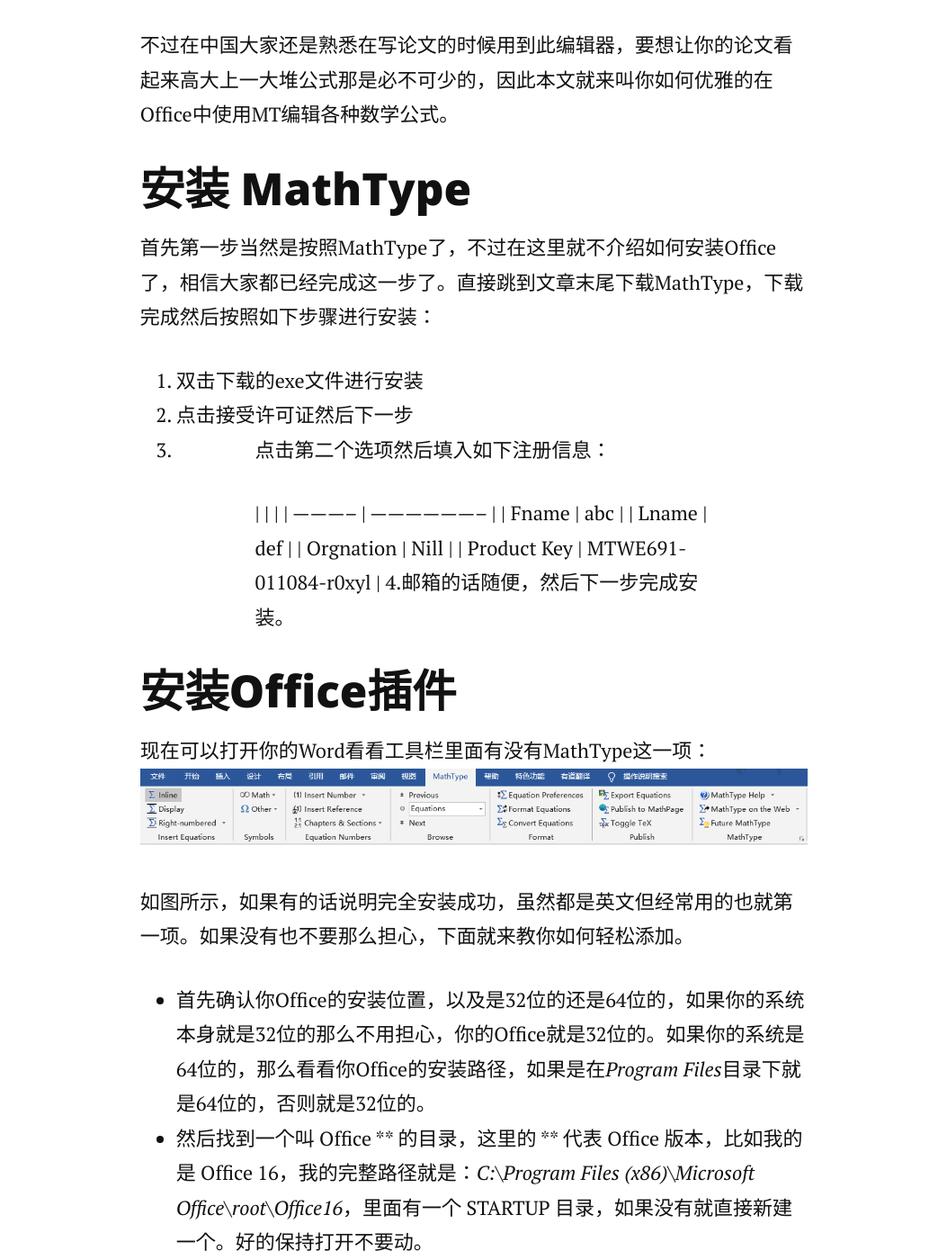
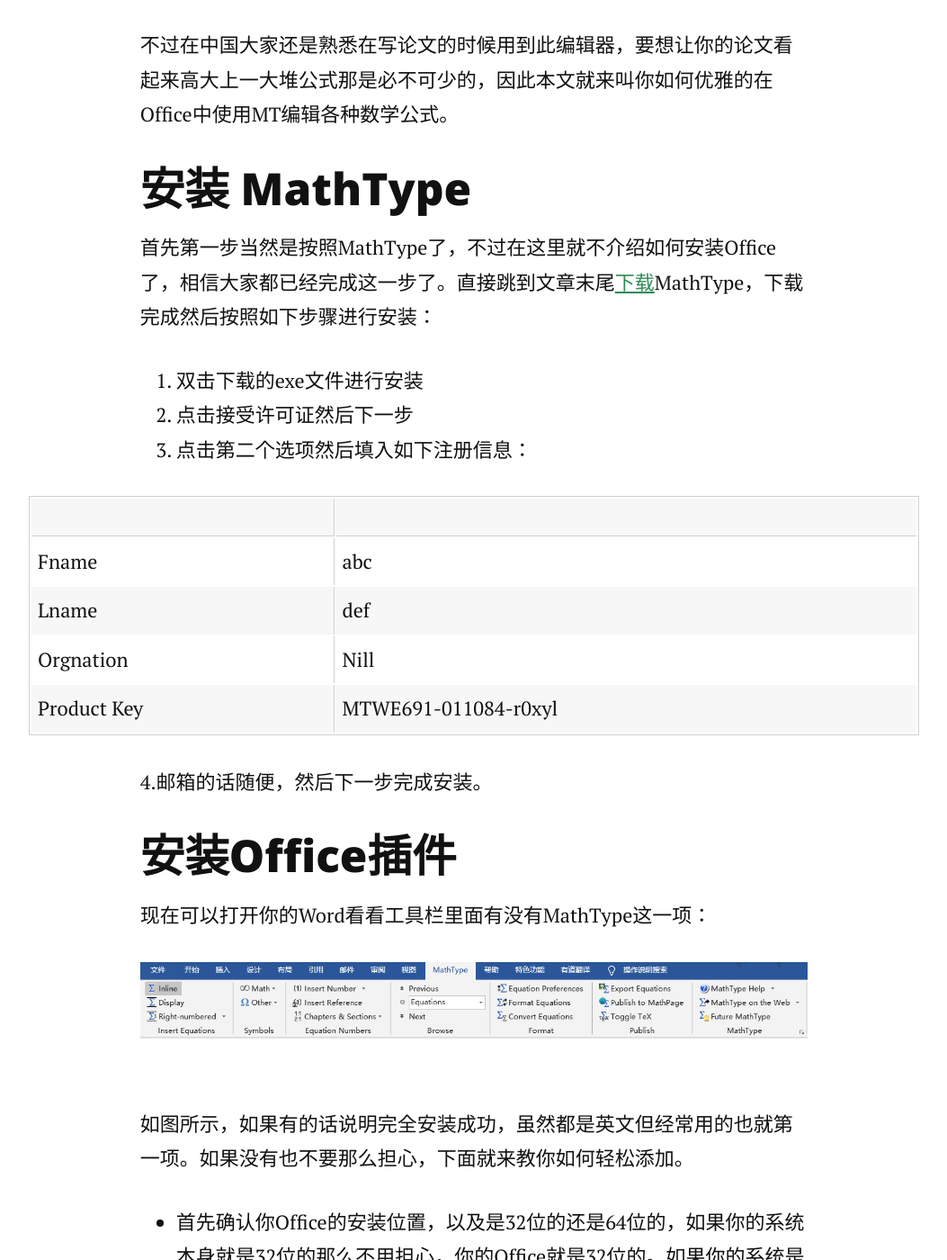
Before and after one commit to soragui/soragui.github.io, a Jekyll site: the page built from _posts/2019-09-01-MathType Office 插件安装指南.md, in a window 1280 px wide and 1400 px high, scrolled down 774 px. Shown: the whole window at 90% size, without its empty margins (113-1166 px from the left). Built offline with Jekyll 4.4.1, drawn with Linux system fonts in a browser that asks for light colours; nearby versions of some CDN libraries; our own code applies the rules of GitHub Pages for plain Markdown files; comment, search, counter and statistics services are not loaded.

Commit message:
Update 2019-09-01-MathType Office 插件安装指南.md

```diff
--- a/_posts/2019-09-01-MathType Office 插件安装指南.md
+++ b/_posts/2019-09-01-MathType Office 插件安装指南.md
@@ -4,23 +4,26 @@
 不过在中国大家还是熟悉在写论文的时候用到此编辑器，要想让你的论文看起来高大上一大堆公式那是必不可少的，因此本文就来叫你如何优雅的在Office中使用MT编辑各种数学公式。
 
 ## 安装 MathType
-首先第一步当然是按照MathType了，不过在这里就不介绍如何安装Office了，相信大家都已经完成这一步了。直接跳到文章末尾下载MathType，下载完成然后按照如下步骤进行安装：
+首先第一步当然是按照MathType了，不过在这里就不介绍如何安装Office了，相信大家都已经完成这一步了。直接跳到文章末尾[下载](#下载)MathType，下载完成然后按照如下步骤进行安装：
 
 1. 双击下载的exe文件进行安装
 2. 点击接受许可证然后下一步
 3. 点击第二个选项然后填入如下注册信息：
 
-    |             |                      |
-    | ----------- | -------------------- |
-    | Fname       | abc                  |
-    | Lname       | def                  |
-    | Orgnation   | Nill                 |
-    | Product Key | MTWE691-011084-r0xyl |
+|             |                      |
+| ----------- | -------------------- |
+| Fname       | abc                  |
+| Lname       | def                  |
+| Orgnation   | Nill                 |
+| Product Key | MTWE691-011084-r0xyl |
+
 4.邮箱的话随便，然后下一步完成安装。
 
 ## 安装Office插件
 现在可以打开你的Word看看工具栏里面有没有MathType这一项：
-![](/assets/images/mathtype/mathplugin.PNG)
+
+![](/assets/images/mathtype/mathplugin.png)
+
 如图所示，如果有的话说明完全安装成功，虽然都是英文但经常用的也就第一项。如果没有也不要那么担心，下面就来教你如何轻松添加。
 
 - 首先确认你Office的安装位置，以及是32位的还是64位的，如果你的系统本身就是32位的那么不用担心，你的Office就是32位的。如果你的系统是64位的，那么看看你Office的安装路径，如果是在*Program Files*目录下就是64位的，否则就是32位的。
```
